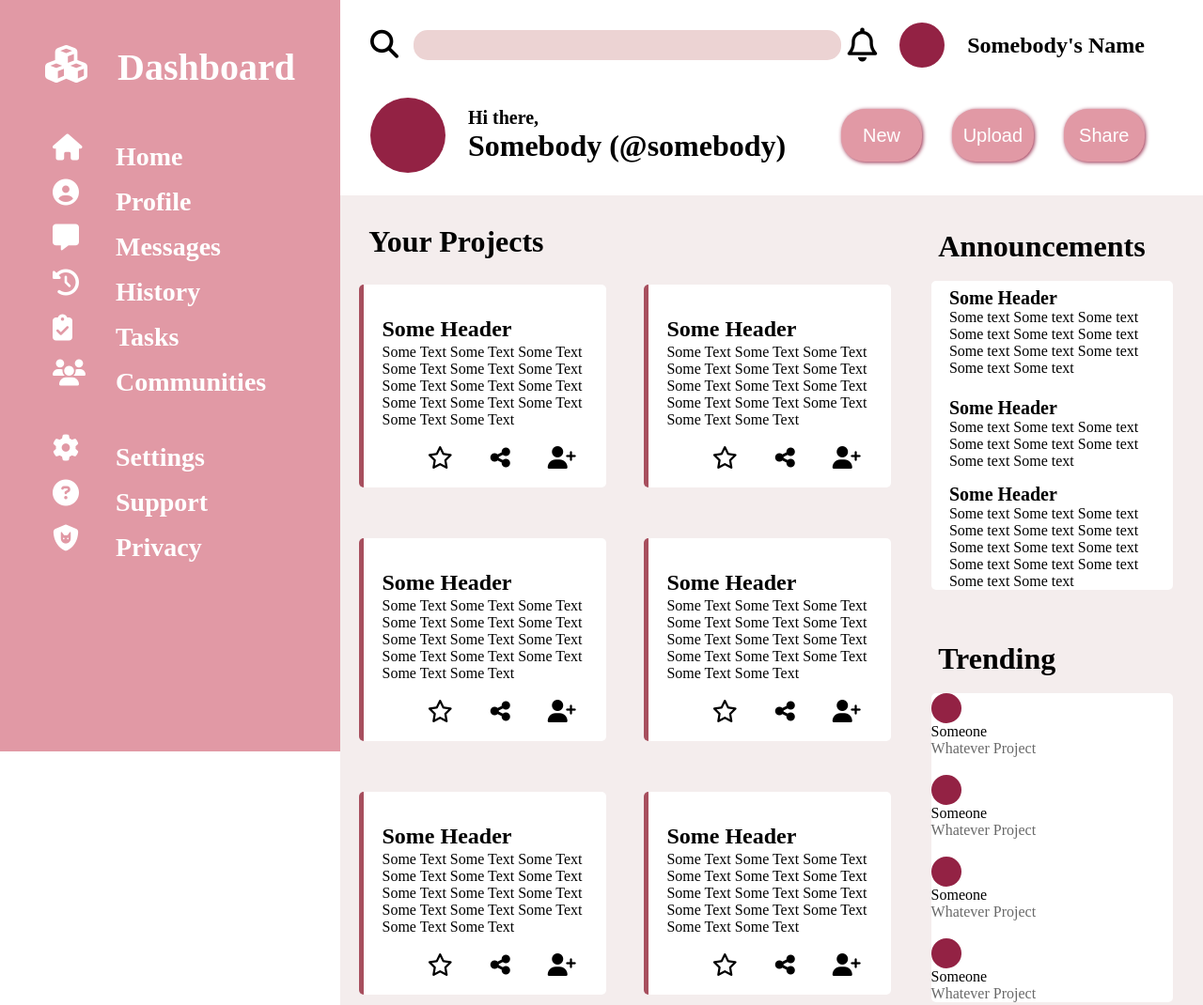
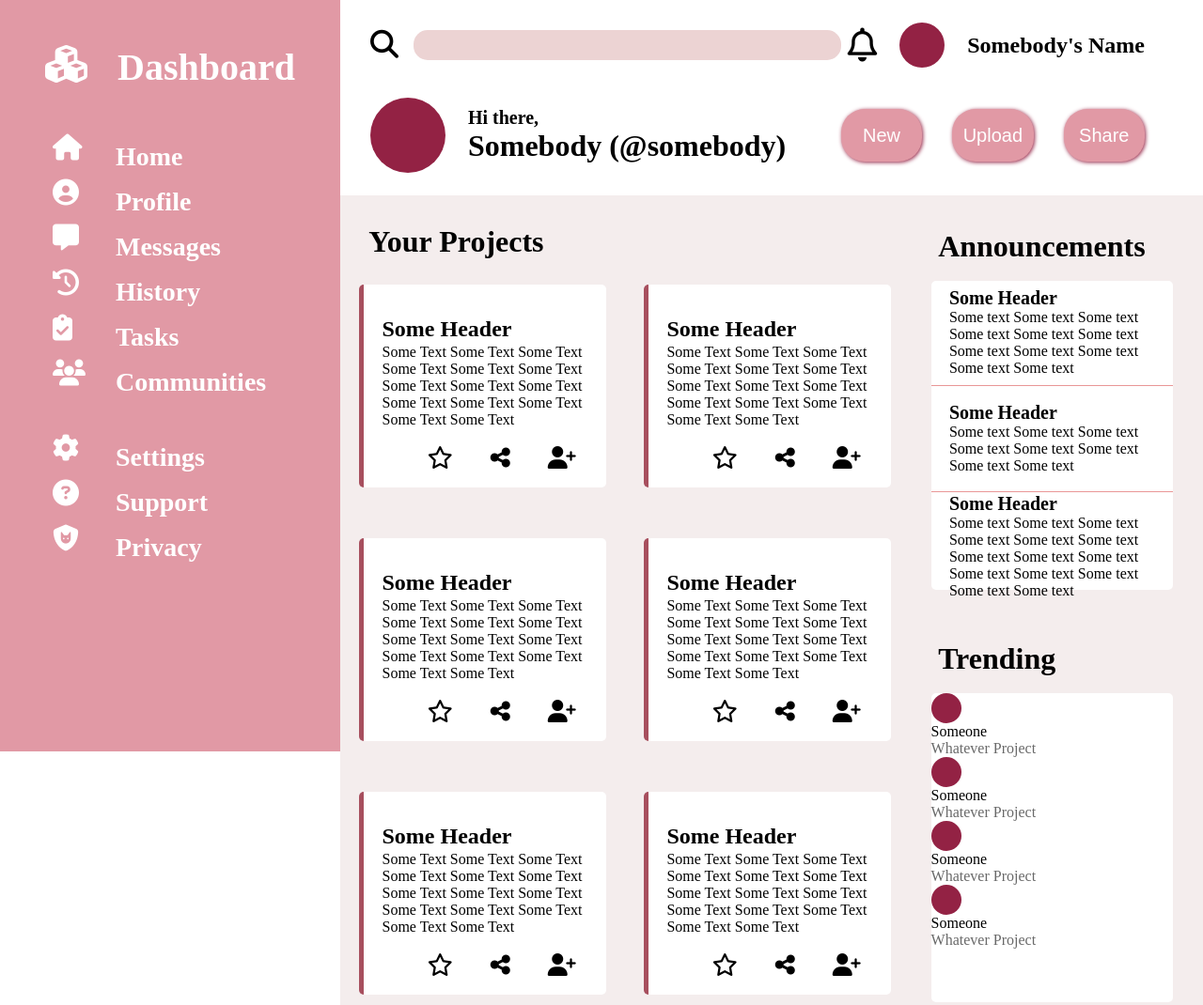
Before and after one commit to FukcThat/AdminDashboard, a plain HTML site: page index.html in a window 1280 px wide. Shown: the top 1070 px of the page at 94% size. Drawn offline with Linux system fonts and the light colour scheme.

Commit message:
STYLE: Fixed Announcements

```diff
--- a/index.html
+++ b/index.html
@@ -175,14 +175,15 @@
         <div id="sideGrid">
             <h1>Announcements</h1>
             <div class="longCard">
-                <div class="longCardBlock">
+              <div class="longGridBlock">
+                <div class="longCardBlock bottomBorder">
                     <h5>Some Header</h5>
                     <p>
                     Some text Some text Some text Some text Some text Some text Some
                       text Some text Some text Some text Some text
                     </p>
                     </div>
-                <div class="longCardBlock">
+                <div class="longCardBlock bottomBorder">
                     <h5>Some Header</h5>
                     <p>
                       Some text Some text Some text Some text Some text Some text Some
@@ -198,6 +199,7 @@
                     </p>
                     </div>
                 </div>
+              </div>
             <h1>Trending</h1>
             <div class="longCard">
               <div class="trendingBlock">
--- a/styles.css
+++ b/styles.css
@@ -213,6 +213,10 @@ p {
     border-radius: 5px;
     background-color: white;
     place-self: center;
+}
+
+.longGridBlock {
+    place-self: center;
     display: grid;
     grid-template-rows: repeat(3, 1fr);
 }
@@ -227,7 +231,8 @@ p {
 }
 
 .bottomBorder {
-    border-bottom: rgba(231, 212, 212, 0.68) solid 1px;
+    margin-bottom: 0.25rem;
+    border-bottom: rgba(223, 102, 102, 0.68) solid 1px;
 }
 
 .trendingBlock {
```
